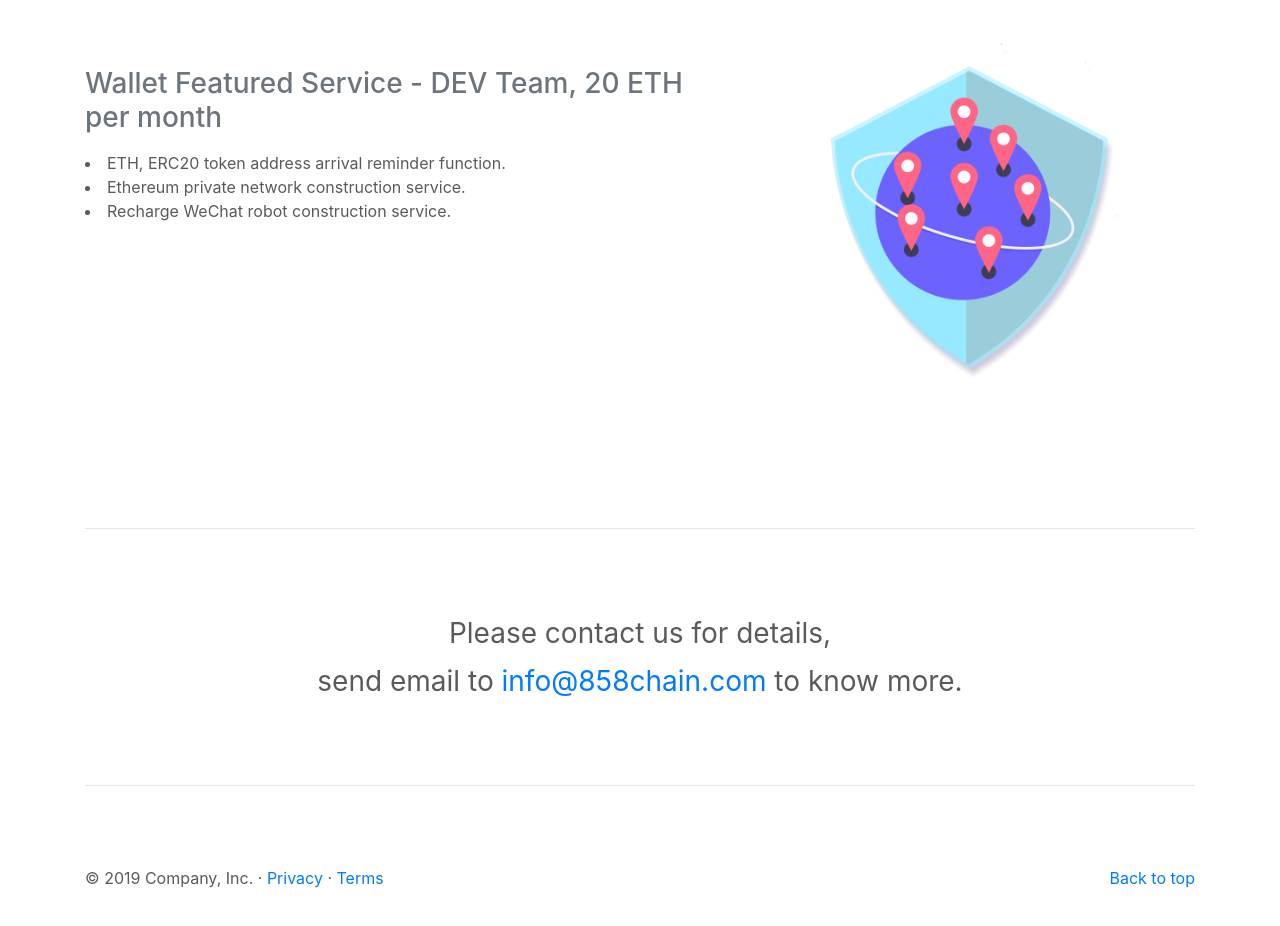
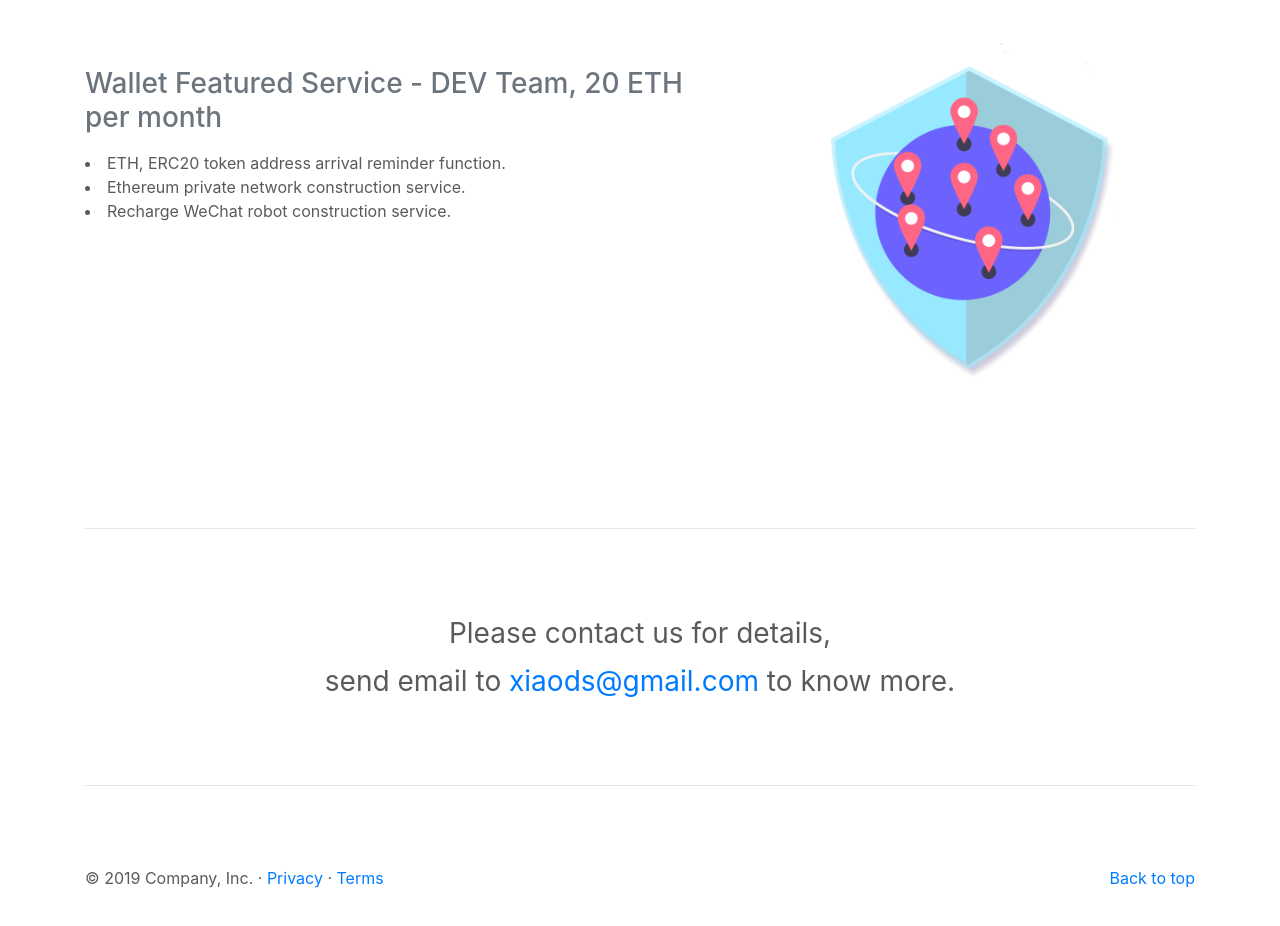
Before and after one commit to 858chain/website, a plain HTML site: page services.html in a window 1280 px wide. Shown: the part 3023-3949 px from the top of the page. Drawn offline with nearby package versions, Linux system fonts and the light colour scheme; files whose address does not match are found by name.

Commit message:
update contact email

```diff
--- a/services.html
+++ b/services.html
@@ -168,7 +168,7 @@
         <hr class="featurette-divider">
          <div class="contact">
           <a name="CONTACT"></a>
-         	<h3>Please contact us for details, <br/>send email to <a href=mailto:info@858chain.com>info@858chain.com</a> to know more.  </h3>
+         	<h3>Please contact us for details, <br/>send email to <a href=mailto:xiaods@gmail.com>xiaods@gmail.com</a> to know more.  </h3>
          </div>
         <hr class="featurette-divider">
         <!-- /END THE FEATURETTES -->
```
